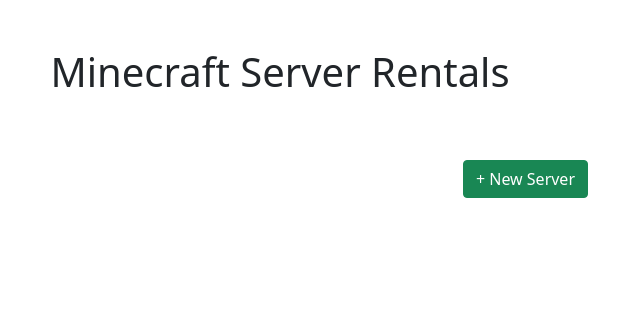
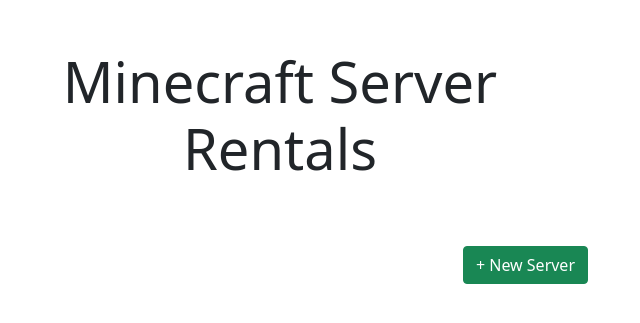
Before and after one commit to matt-harrop/RSEG176_MinecraftProject, a Django app: template templates/game_server_management/index.html in a window 1280 px wide. Shown: the part 56-379 px from the top of the page, without its empty margins (360-1000 px from the left). Run offline with Django 3.2, Linux system fonts and the light colour scheme; the template is opened without the code that fills it: most values are stand-ins (such as "Sample title", 1, 10 or a date in 2020).

Commit message:
Testing deploy pipeline.

```diff
--- a/templates/game_server_management/index.html
+++ b/templates/game_server_management/index.html
@@ -6,7 +6,7 @@
 <div class="container-fluid">
     <div class="row">
         <div class="col-sm-6 mx-auto py-5 text-center">
-            <h1 class="mb-5">Minecraft Server Rentals</h1>
+            <h1 class="mb-5 display-4">Minecraft Server Rentals</h1>
 
             {% if instances is None %}
 
```
